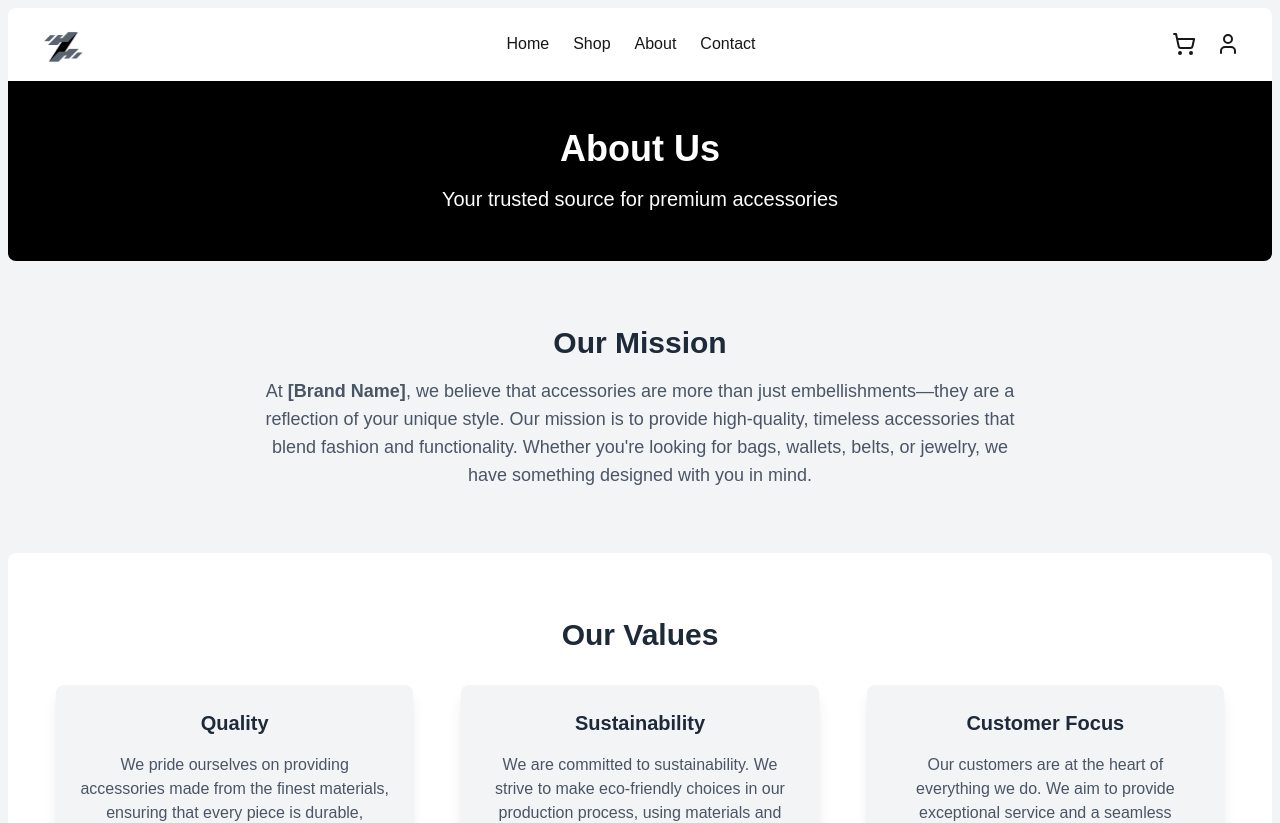
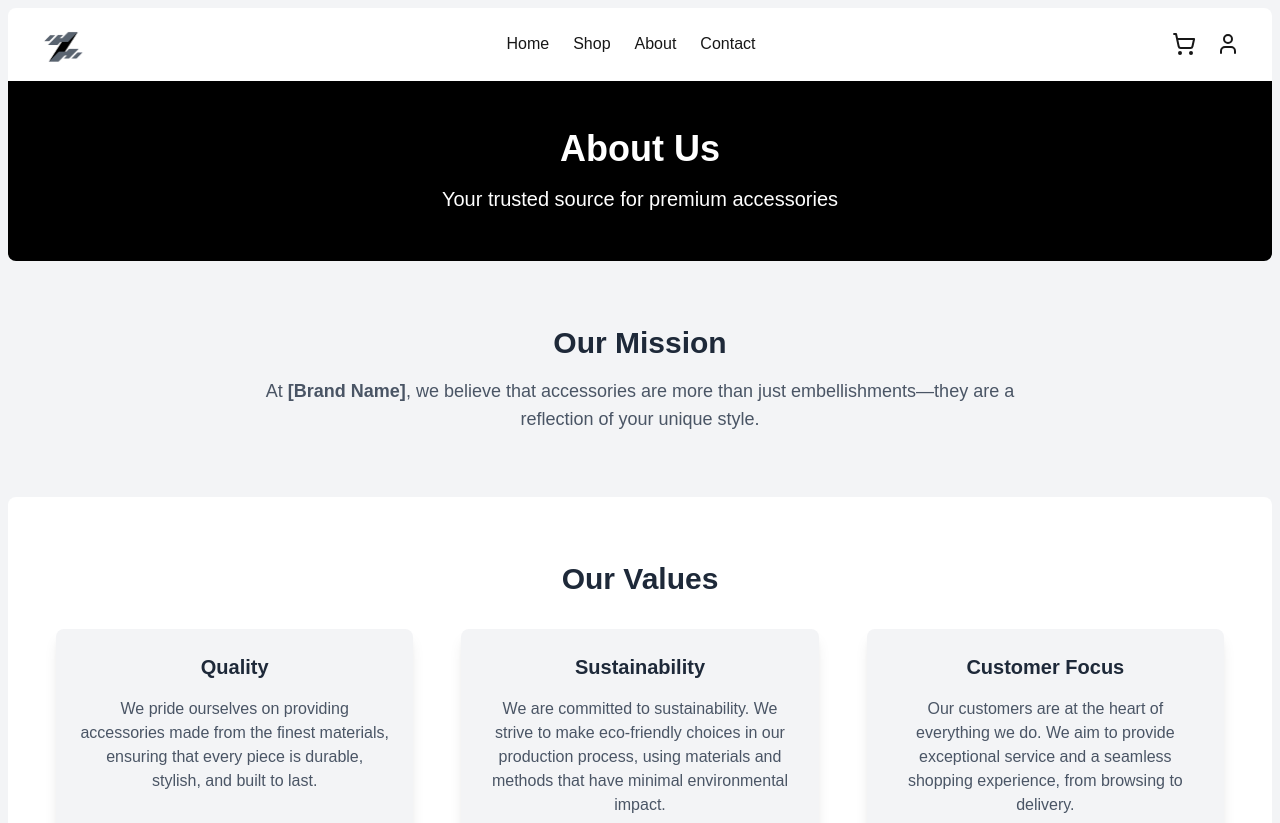
Before and after one commit to zahidloshan/e-com-zhl, a Next.js app: page /about in a window 1280 px wide. Shown: the top 823 px of the page. Built offline with nearby package versions, Linux system fonts and the light colour scheme.

Commit message:
fix deployemnt problem Add Product details and about and contact page

```diff
--- a/src/pages/about.tsx
+++ b/src/pages/about.tsx
@@ -22,10 +22,7 @@ const About = () => {
                     <h2 className="text-3xl font-semibold text-gray-800">Our Mission</h2>
                     <p className="mt-4 text-lg text-gray-600 max-w-3xl mx-auto">
                         At <strong>[Brand Name]</strong>, we believe that accessories are more than
-                        just embellishments—they are a reflection of your unique style. Our mission
-                        is to provide high-quality, timeless accessories that blend fashion and
-                        functionality. Whether you're looking for bags, wallets, belts, or jewelry,
-                        we have something designed with you in mind.
+                        just embellishments&mdash;they are a reflection of your unique style.
                     </p>
                 </section>
 
```
